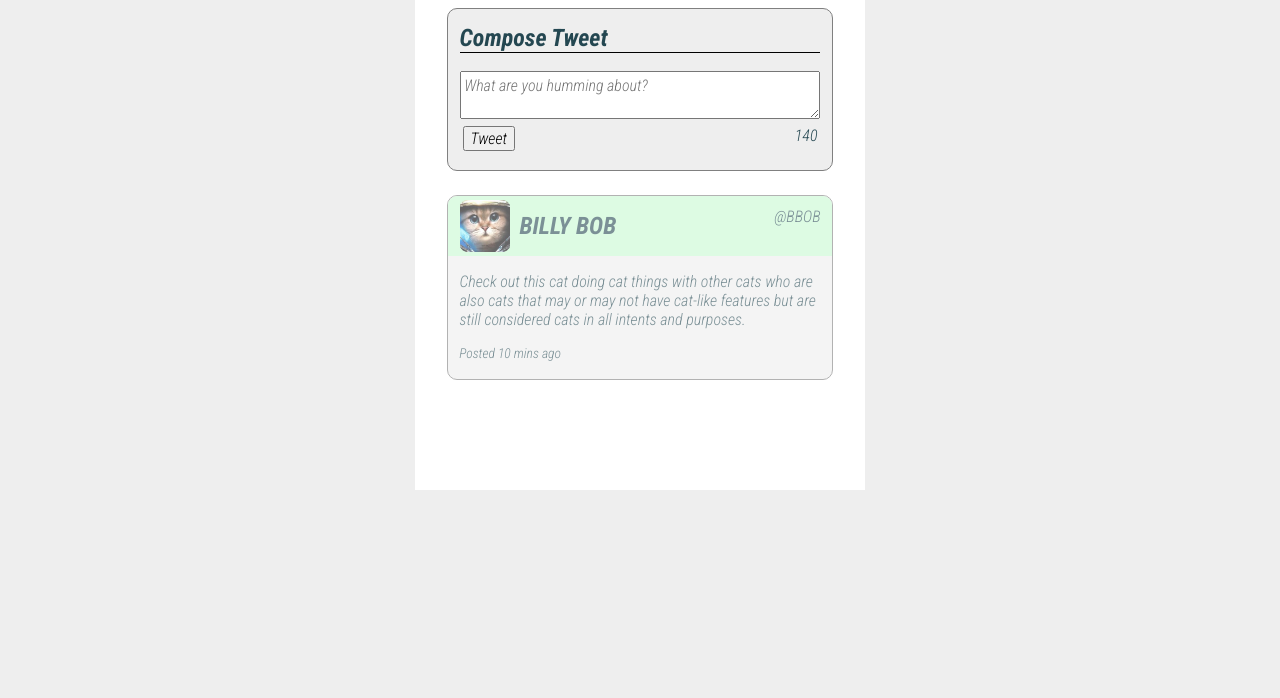
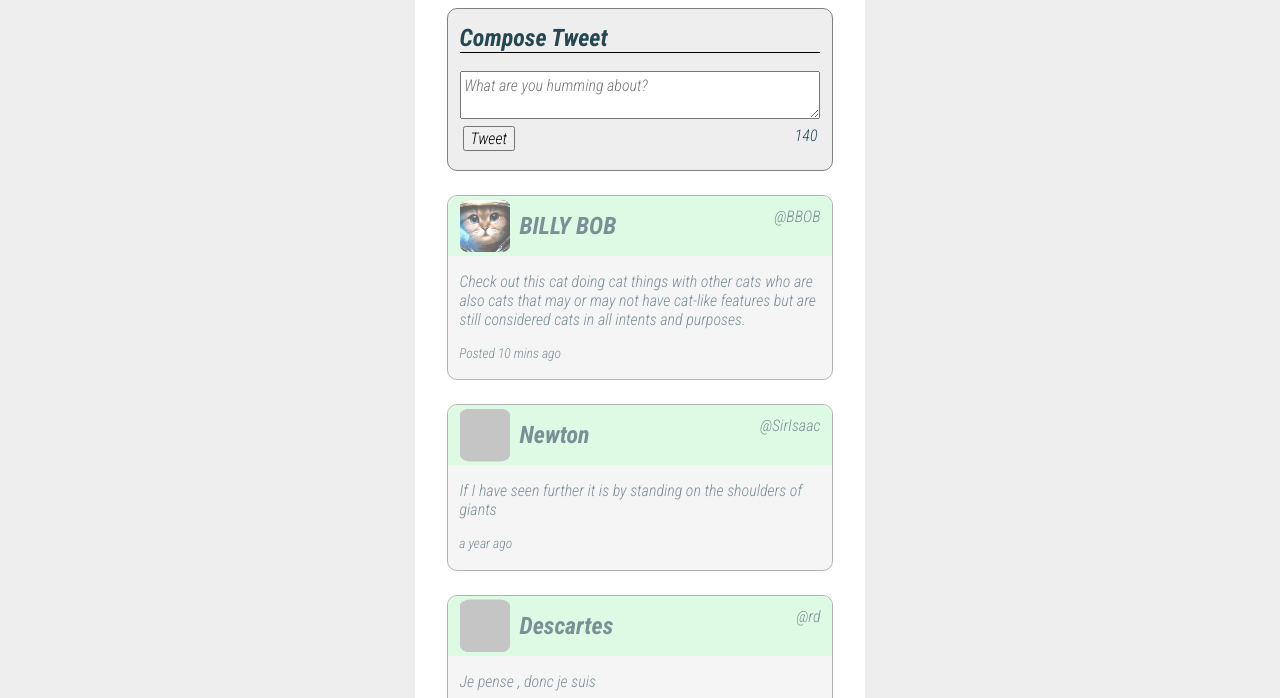
Before and after one commit to cmchou225/tweeter, a website: page public/index.html in a window 1280 px wide. Shown: the part 102-800 px from the top of the page. Drawn offline with nearby package versions, Linux system fonts and the light colour scheme; grey boxes are pictures that could not be loaded.

Commit message:
added dynamic tweet article in app.js using template strings and updated css for spacing between tweets

```diff
--- a/public/index.html
+++ b/public/index.html
@@ -18,7 +18,8 @@
     <link rel="stylesheet" href="https://maxcdn.bootstrapcdn.com/font-awesome/4.7.0/css/font-awesome.min.css" type="text/css" />
     <!-- External JS -->
     <script type="text/javascript" src="/vendor/jquery-2.2.3.min.js"></script>
-
+    <script type="text/javascript" src="https://cdn.jsdelivr.net/handlebarsjs/4.0.5/handlebars.min.js"></script>
+    <script type="text/javascript" src="https://cdn.jsdelivr.net/momentjs/2.18.1/moment.min.js"></script>
     <!-- App JS -->
     <script type="text/javascript" src="/scripts/app.js"></script>
     <script type="text/javascript" src="/scripts/composer-char-counter.js"></script>
@@ -42,6 +43,7 @@
           <span class="counter">140</span>
         </form>
       </section>
+      <section class="tweet-container" id="tweets">
         <article class="tweet">
           <header>
             <img class="profile-pic" src="/images/cat2.png">
@@ -58,7 +60,7 @@
             </div>
           </footer>
         </article>
+      </section>
     </main>
-
   </body>
 </html>
--- a/public/scripts/app.js
+++ b/public/scripts/app.js
@@ -3,3 +3,79 @@
  * jQuery is already loaded
  * Reminder: Use (and do all your DOM work in) jQuery's document ready function
  */
+$(function onReady() {
+  var data = [
+    {
+      "user": {
+        "name": "Newton",
+        "avatars": {
+          "small":   "https://vanillicon.com/788e533873e80d2002fa14e1412b4188_50.png",
+          "regular": "https://vanillicon.com/788e533873e80d2002fa14e1412b4188.png",
+          "large":   "https://vanillicon.com/788e533873e80d2002fa14e1412b4188_200.png"
+        },
+        "handle": "@SirIsaac"
+      },
+      "content": {
+        "text": "If I have seen further it is by standing on the shoulders of giants"
+      },
+      "created_at": 1461116232227
+    },
+    {
+      "user": {
+        "name": "Descartes",
+        "avatars": {
+          "small":   "https://vanillicon.com/7b89b0d8280b93e2ba68841436c0bebc_50.png",
+          "regular": "https://vanillicon.com/7b89b0d8280b93e2ba68841436c0bebc.png",
+          "large":   "https://vanillicon.com/7b89b0d8280b93e2ba68841436c0bebc_200.png"
+        },
+        "handle": "@rd" },
+      "content": {
+        "text": "Je pense , donc je suis"
+      },
+      "created_at": 1461113959088
+    },
+    {
+      "user": {
+        "name": "<script>alert('uh oh!');</script>",
+        "avatars": {
+          "small":   "https://vanillicon.com/d55cf8e18b47d4baaf60c006a0de39e1_50.png",
+          "regular": "https://vanillicon.com/d55cf8e18b47d4baaf60c006a0de39e1.png",
+          "large":   "https://vanillicon.com/d55cf8e18b47d4baaf60c006a0de39e1_200.png"
+        },
+        "handle": "@johann49"
+      },
+      "content": {
+        "text": "Es ist nichts schrecklicher als eine tätige Unwissenheit."
+      },
+      "created_at": 1461113796368
+    }
+  ];
+
+  function escape(str) {
+    var div = document.createElement('div');
+    div.appendChild(document.createTextNode(str));
+    return div.innerHTML;
+  }
+
+  function createTweetElement (data){
+    return `
+    <article class="tweet">
+      <header>
+        <img class="profile-pic" src="${escape(data.user.avatars.small)}">
+        <h2 class="profile-name">${escape(data.user.name)}</h2>
+        <p class="handle">${escape(data.user.handle)}</p>
+      </header>
+      <p>${escape(data.content.text)}</p>
+      <footer class="clearfix">
+        <p class="tweet-date">${moment(data.created_at).fromNow()}</p>
+        <div class="icons">
+          <i class="fa fa-heart" aria-hidden="true"></i>
+          <i class="fa fa-flag" aria-hidden="true"></i>
+          <i class="fa fa-retweet" aria-hidden="true"></i>
+        </div>
+      </footer>
+    </article>`;
+  }
+  $(".tweet-container").append(data.map(createTweetElement));
+
+});
--- a/public/styles/tweetArticle.css
+++ b/public/styles/tweetArticle.css
@@ -13,6 +13,7 @@
   border: 1px solid gray;
   opacity: 0.6;
   transition: 0.3s ease-out;
+  margin-bottom: 1.5em;
 }
 
 .tweet:hover {
```
Lines whose indentation alone changed are shown as unchanged.
